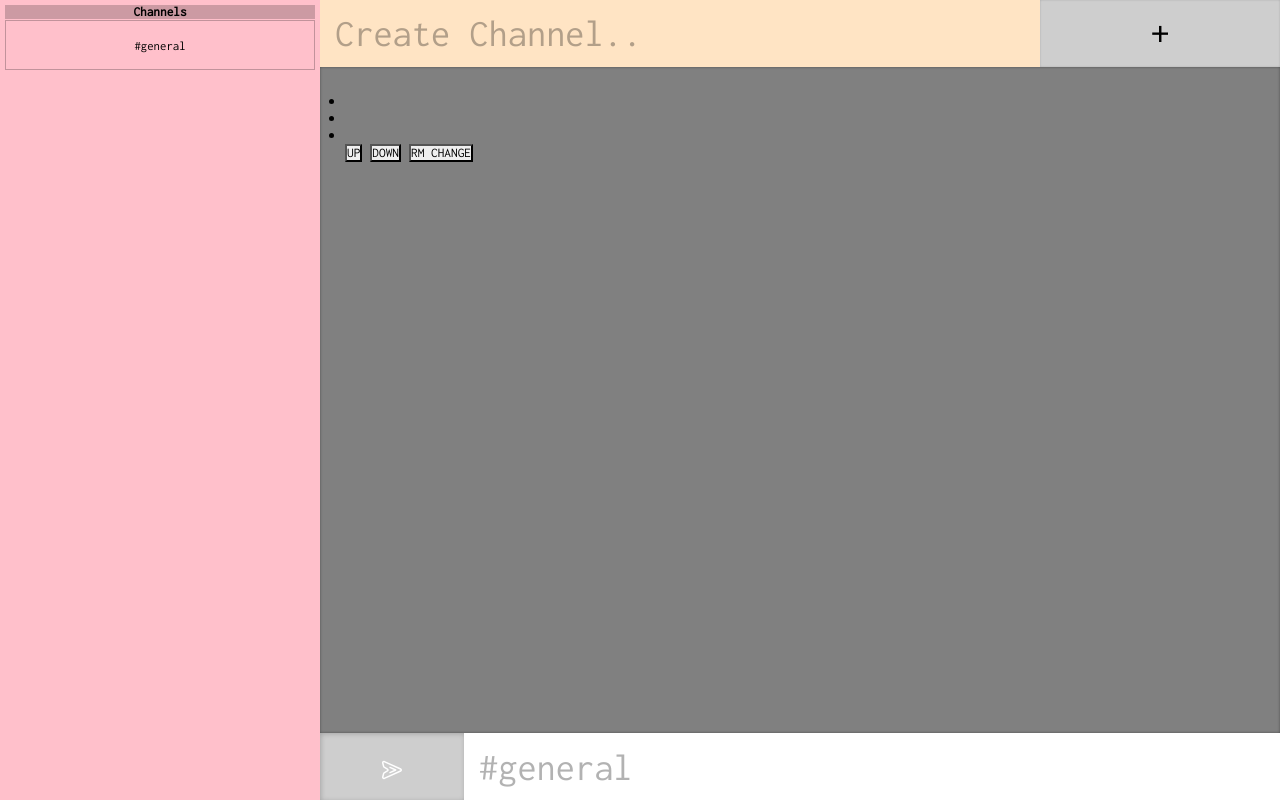
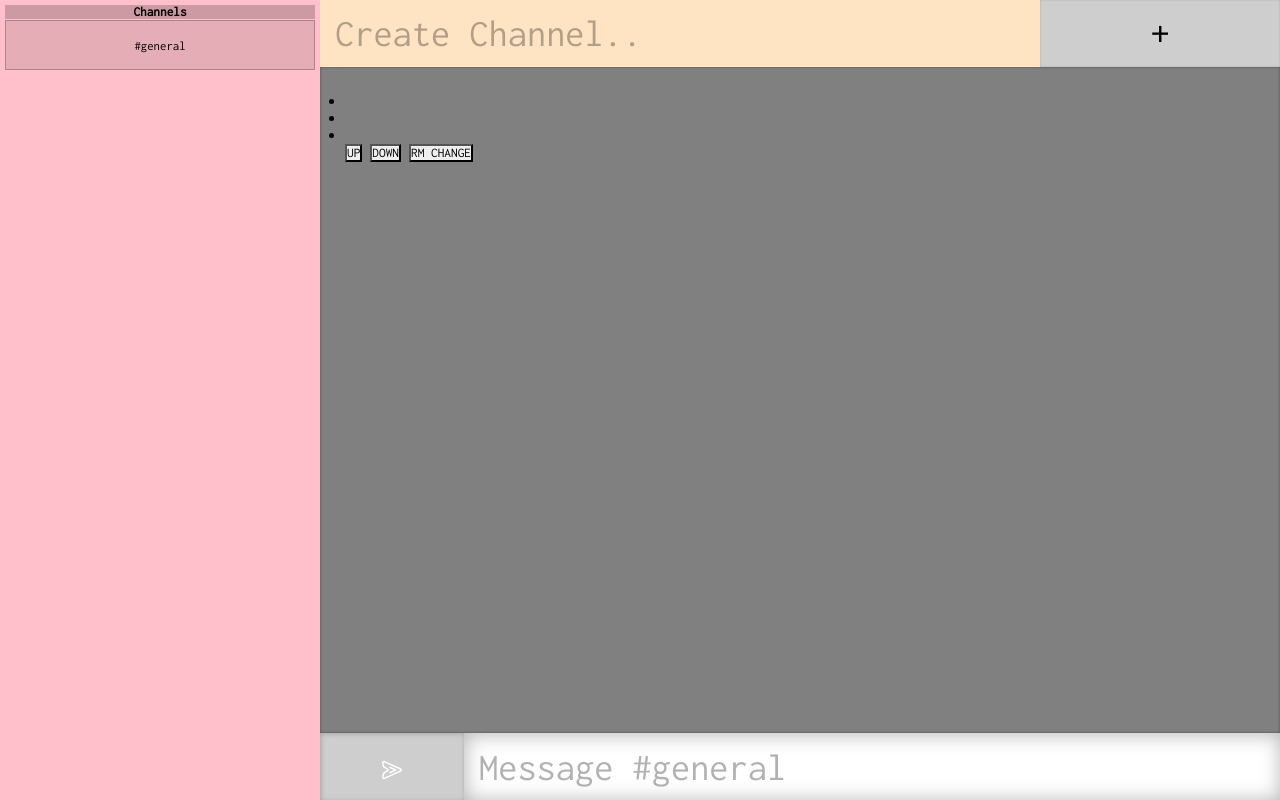
Before and after one commit to ian-lowe/chat, a Flask app: template templates/index.html in a window 1280 px wide. Run offline with Flask 2, Linux system fonts and the light colour scheme; the template is opened without the code that fills it, so the values that code supplies are empty; some libraries are stand-ins or nearby versions.

Commit message:
changed channel selection styling to class based rather than on :focus...allows focus to remain on message box

```diff
--- a/static/styles.css
+++ b/static/styles.css
@@ -85,13 +85,13 @@ input:focus, textarea:focus {
     font-size: .8rem;
 }
 
-.div1 div:hover {
-    background-color: rgba(0, 0, 0, 0.1);
+/* applies styling to all divs on hover excluding the selected channel */
+.div1 div:hover:not(.selected-channel) {
+    background-color: rgba(0, 0, 0, 0.03);
 }
 
-.div1 div:focus {
-    background-color: rgba(0, 0, 0, 0.2);
-    outline: none;
+.selected-channel {
+    background-color: rgba(0, 0, 0, 0.1);
 }
 
 .div2 {
@@ -157,24 +157,13 @@ input:focus, textarea:focus {
     font-size: 3vmax;
     padding: 0 15px 0 15px;
     border: none;
-    box-shadow: none;
-    transition: box-shadow 0.4s;
+    box-shadow: 1px 1px 20px rgba(0, 0, 0, 0.3) inset;
 }
 
 @media (max-width: 500px) {
     .div4 input {
         width: 80%;
     }
-}
-
-.div4 input:hover {
-    box-shadow: 1px 1px 20px rgba(0, 0, 0, 0.2) inset;
-    transition: box-shadow 0.4s;
-}
-
-.div4 input:focus {
-    /* !important retains box shadow on focus, regardless of mouse exit */
-    box-shadow: 1px 1px 20px rgba(0, 0, 0, 0.3) inset !important;
 }
 
 .div4 button {
--- a/templates/index.html
+++ b/templates/index.html
@@ -7,6 +7,7 @@
         var nickname = "{{ nickname }}"
 
         socket.on("connect", function () {
+
             document.querySelectorAll("button")[0].addEventListener("click", function() {
                 let channel_name = document.getElementById("new-channel").value;
                 if(channel_name == "") {
@@ -31,17 +32,20 @@
                 socket.emit("join", "rm1");
             });
 
-            // TODO:
-            // add event for channel selection...should change place holder text for chat input to '# <channel name>'
-            // let channels = document.querySelectorAll('.div1 div');
-            // for(channel of channels) {
-            //     channel.addEventListener("click", function() {
-            //         document.querySelector('.div4 input').setAttribute("placeholder", this.innerText);
-            //     });
-            // }
+            document.querySelectorAll("button")[4].addEventListener("click", function () {
+                let message = document.querySelector(".div4 input");
+                message.value = "";
+                document.querySelector(".div4 input").focus();
+            });
 
             document.querySelector("#general").addEventListener("click", function() {
-                document.querySelector('.div4 input').setAttribute("placeholder", this.innerText);
+                document.querySelector(".div4 input").setAttribute("placeholder", "Message " + this.innerText);
+                let channels = document.querySelectorAll(".div1 div");
+                for(channel of channels) {
+                    channel.classList.remove("selected-channel");
+                }
+                this.classList.add("selected-channel");
+                document.querySelector(".div4 input").focus();
             });
 
             socket.emit("user connected", nickname);
@@ -50,8 +54,16 @@
         socket.on("broadcast channel", function(channel_name) {
             const new_div = document.createElement("div");
             new_div.innerText = "#" + channel_name;
-            new_div.setAttribute("tabindex", "0");
             document.querySelector(".div1").append(new_div);
+            new_div.addEventListener("click", function() {
+                document.querySelector(".div4 input").setAttribute("placeholder", "Message " + this.innerText);
+                let channels = document.querySelectorAll(".div1 div");
+                for (channel of channels) {
+                    channel.classList.remove("selected-channel");
+                }
+                this.classList.add("selected-channel");
+                document.querySelector(".div4 input").focus();
+            });
         });
 
         socket.on("my response", function(nickname, counter) {
@@ -70,7 +82,7 @@
     <div class="parent">
         <div class="div1">
             <h5>Channels</h5>
-            <div tabindex="0" id="general">#general</div>
+            <div class="selected-channel" id="general">#general</div>
         </div>
         <div class="div2">
             <input type="text" placeholder="Create Channel.." id="new-channel">
@@ -88,7 +100,7 @@
         </div>
         <div class="div4">
             <button><img src="/static/send.svg" alt="send"></button>
-            <input type="text" placeholder="#general">
+            <input type="text" placeholder="Message #general" autofocus>
         </div>
     </div>
 {% endblock %}
```
